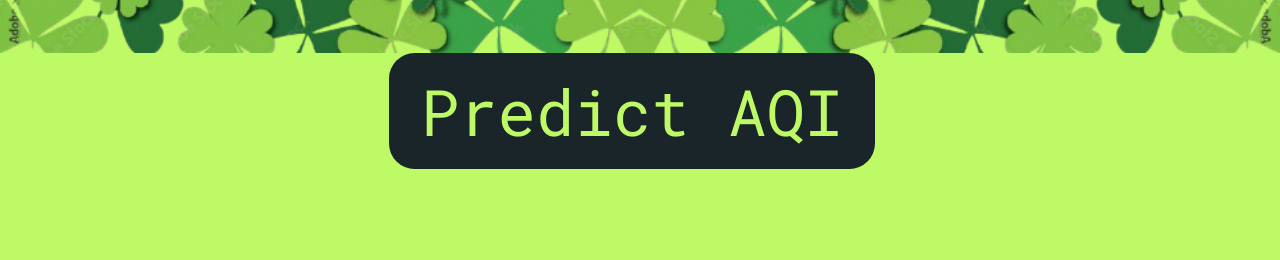
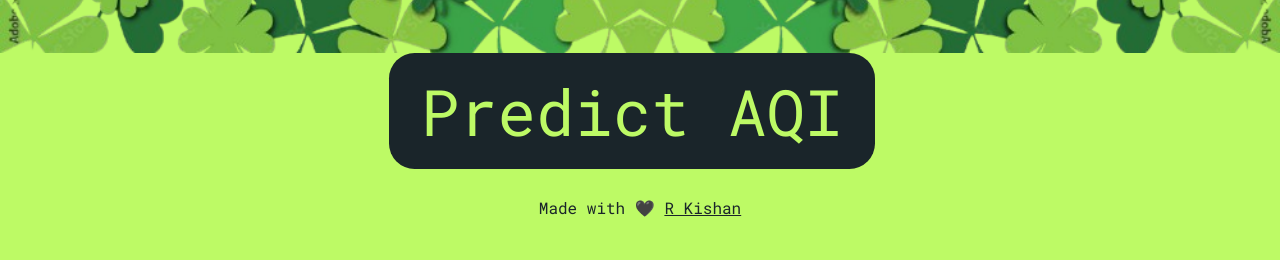
Before and after one commit to rkishanCodes/AQI-prediction-using-Regression-Models, a Flask app: page / in a window 1280 px wide. Shown: the part 587-847 px from the top of the page. Before the commit the page ends 756 px from the top, so only its background shows below. Run offline with Flask 3, Linux system fonts and the light colour scheme.

Commit message:
added footer

```diff
--- a/templates/index.html
+++ b/templates/index.html
@@ -41,6 +41,9 @@
             <div class="button"><button type="submit">Predict AQI</button></div>
         </form>
     </div>
+    <div style="text-align: center; margin-block: 1rem;">
+        Made with 🖤 <a href="https://macosai.vercel.app" target="_blank" rel="noopener noreferrer">R Kishan</a>
+    </div>
     <script>
         const form = document.getElementById('aqi-form');
         const inputs = form.querySelectorAll('input[type="number"]');
--- a/templates/result.html
+++ b/templates/result.html
@@ -187,6 +187,9 @@
         </div>
     </div>
 
+    <div style="text-align: center; margin-block: 1rem;">
+        Made with 🖤 <a href="https://macosai.vercel.app" target="_blank" rel="noopener noreferrer">R Kishan</a>
+    </div>
     <script>
 
         const button = document.querySelector(".back")
@@ -202,4 +205,4 @@
     </script>
 </body>
 
-</html>_
+</html>
```
